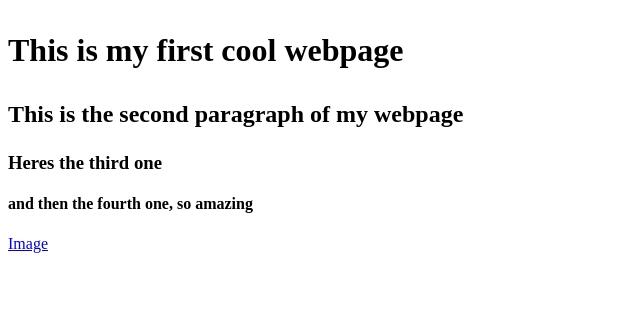
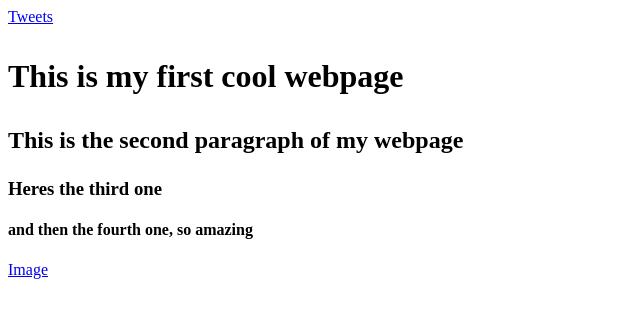
Before and after one commit to Isaji-withchrist/My_First_Portfolio, a plain HTML site: page html_basic/index.html in a window 1280 px wide. Shown: the whole page, without its empty margins (0-640 px from the left). Drawn offline with Linux system fonts and the light colour scheme.

Commit message:
initial commit

```diff
--- a/html_basic/index.html
+++ b/html_basic/index.html
@@ -8,6 +8,9 @@
 </head>
 <body>
     <header>
+        <nav>
+            <a href="tweets.html">Tweets</a>
+        </nav>
         <h1><p>This is my first cool webpage</p></h1>
         <h2><p>This is the second paragraph of my webpage</p></h2>
         <h3><p>Heres the third one</p></h3>
```
